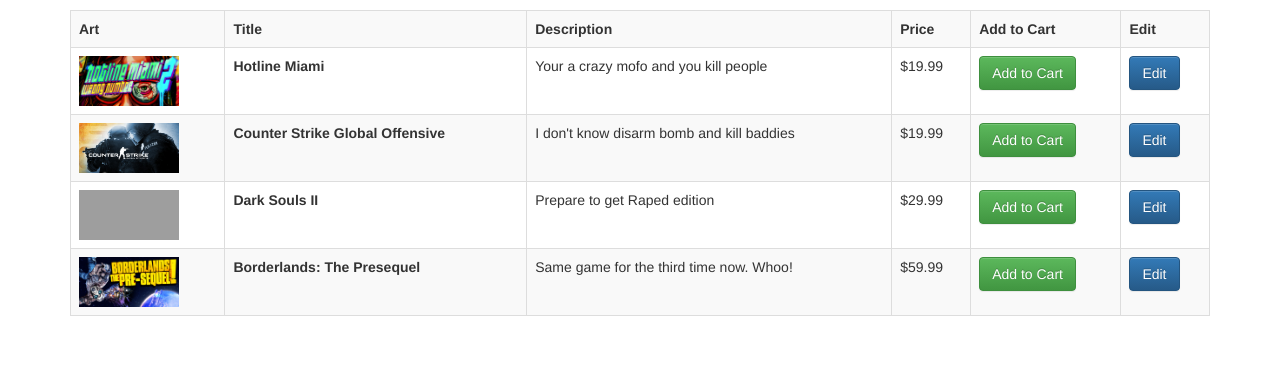
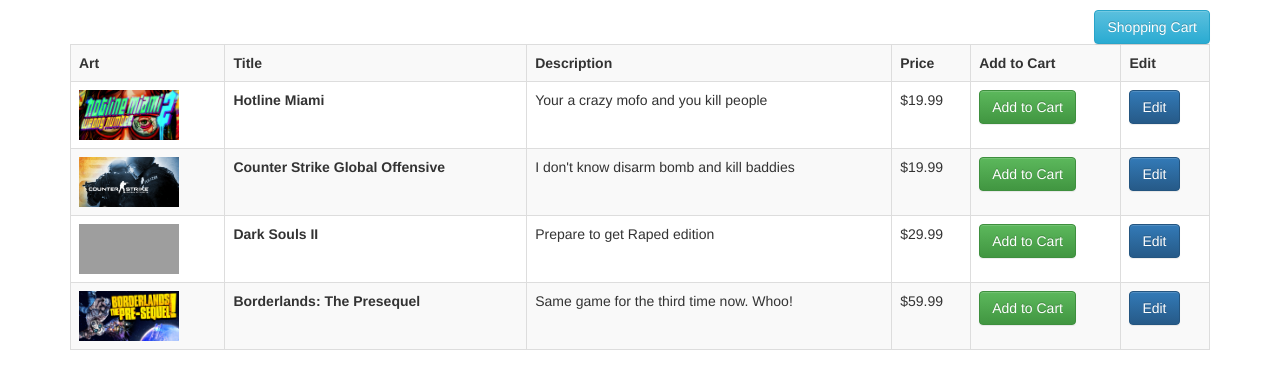
Before and after one commit to justinwerre/3660, a PHP site: page /php/listEditGames.php in a window 1280 px wide. Shown: the part 60-449 px from the top of the page. Run offline with PHP 8.4, Linux system fonts and the light colour scheme; data comes from the database, SQL or seed files in the repository; grey boxes are pictures that could not be loaded.

Commit message:
added button to go to the shopping cart from the games page

```diff
--- a/public/php/listEditGames.php
+++ b/public/php/listEditGames.php
@@ -17,6 +17,7 @@
 
 	<div class="container">
 		<h1 class="header">VIDEO GAMES</h1>
+		<a class='btn btn-info pull-right' href='shoppingCart.php' role='button'>Shopping Cart</a>
 			<table class='table table-bordered table-striped'>
 				<tr><th>Art</th><th>Title</th><th>Description</th><th>Price</th><th>Add to Cart</th><th>Edit</th></tr>
 					<?php
```
